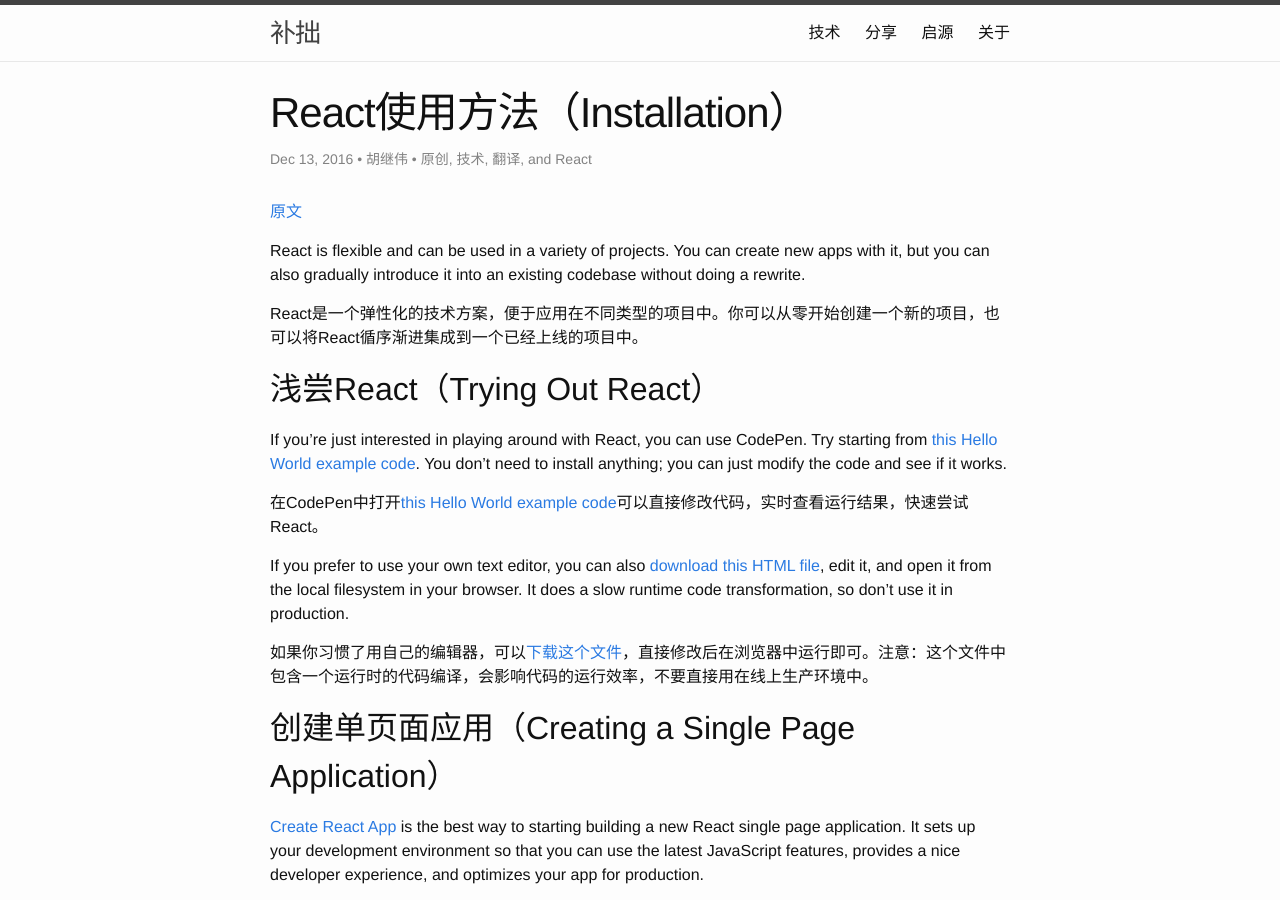
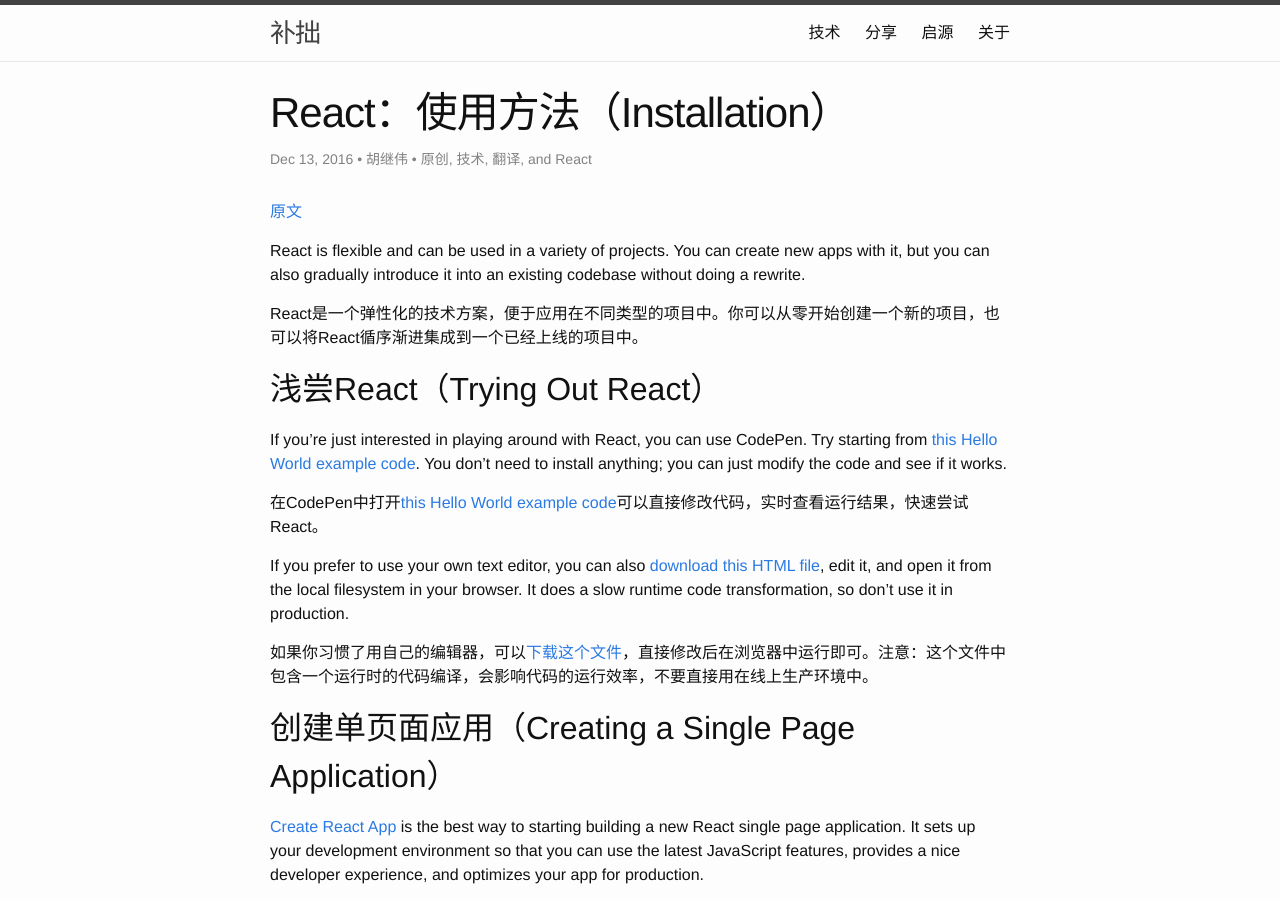
Before and after one commit to testudy/testudy.github.io, a Jekyll site: the page built from tech/_posts/2016-12-13-react-installation.md, in a window 1280 px wide and 900 px high. Built offline with Jekyll 4.4.1, drawn with Linux system fonts in a browser that asks for light colours; comment, search, counter and statistics services are not loaded.

Commit message:
调整标题格式

```diff
--- a/tech/_posts/2016-12-13-react-installation.md
+++ b/tech/_posts/2016-12-13-react-installation.md
@@ -1,6 +1,6 @@
 ---
 layout: post
-title: React使用方法（Installation）
+title: React：使用方法（Installation）
 tags: 原创 技术 翻译 React
 ---
 
```
